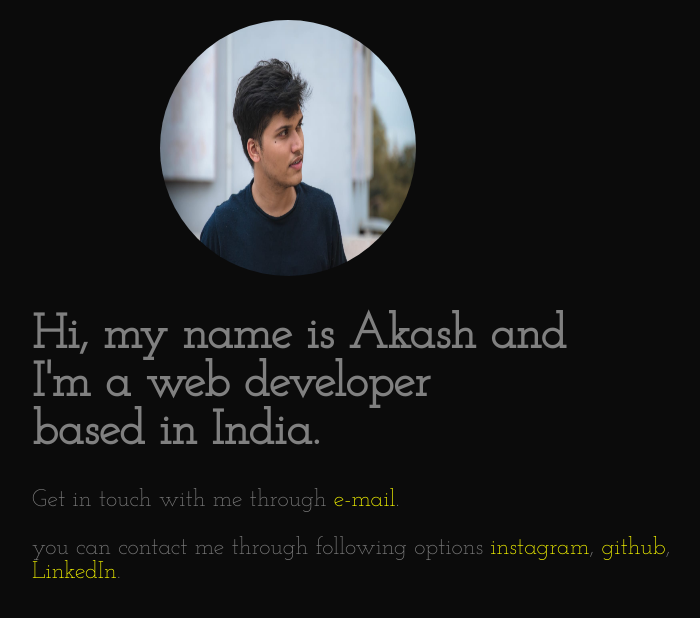
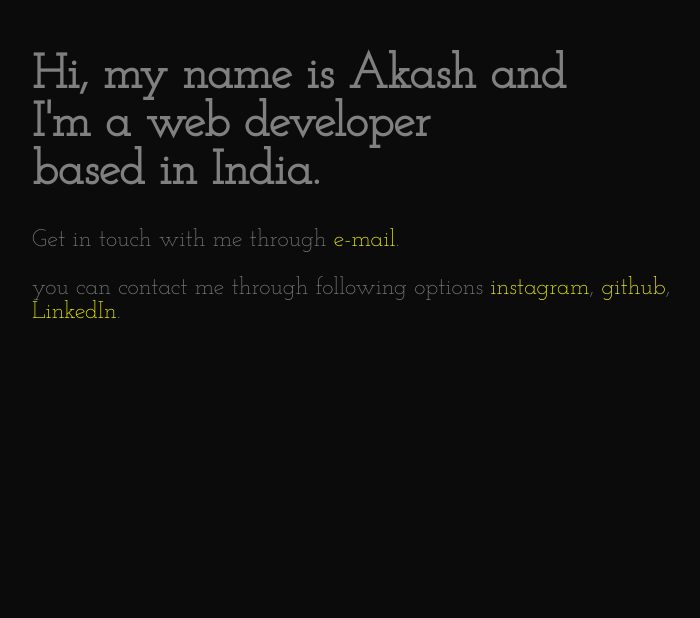
Before and after one commit to AkashMJain/AkashMJain.github.io, a plain HTML site: page index.html in a window 1280 px wide. Shown: the whole page, without its empty margins (288-988 px from the left). Drawn offline with Linux system fonts and the light colour scheme.

Commit message:
Update index.html

```diff
--- a/index.html
+++ b/index.html
@@ -51,7 +51,7 @@
 	 <link href="https://fonts.googleapis.com/css2?family=Josefin+Slab:wght@300&display=swap" rel="stylesheet">
 </head>
 <body>
-	<img src="./res/me.jpeg" alt="Akash's Avatar">
+<!-- 	<img src="./res/me.jpeg" alt="Akash's Avatar"> -->
 	<h1>Hi, my name is Akash and <br>I'm a web developer <br>based in India.</h1>
 	<h1></h1>
 	<p>Get in touch with me through
```
